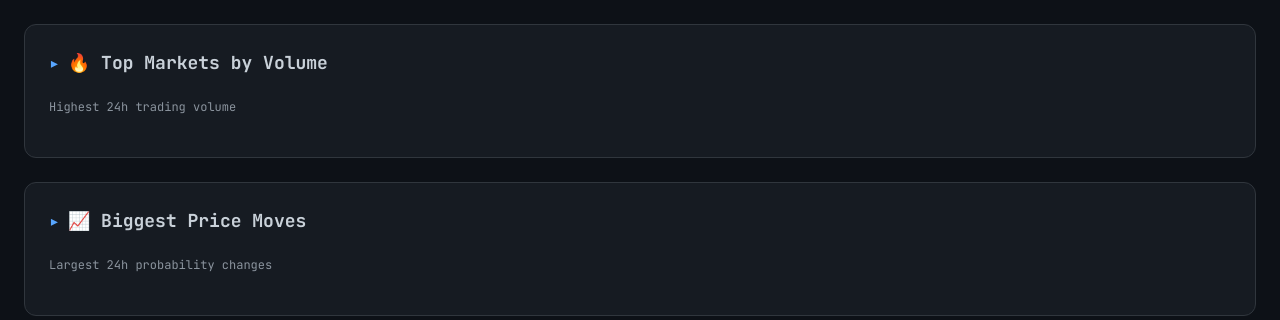
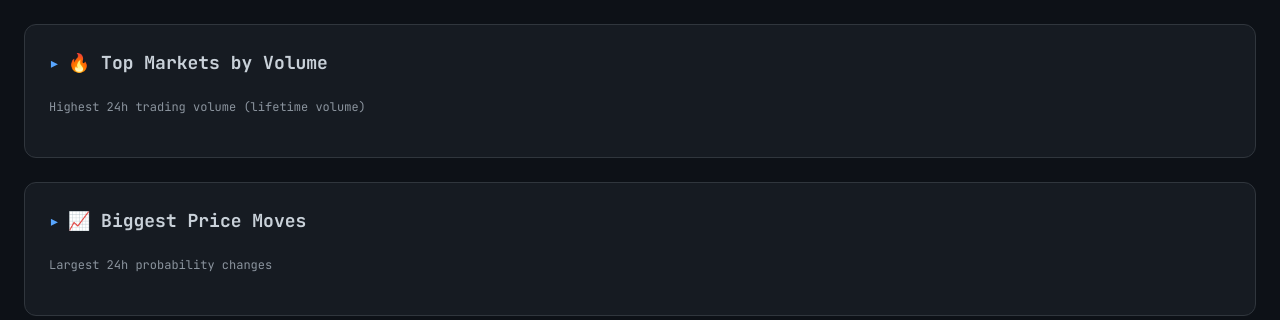
Before and after one commit to luisriverag/polymarket_trends, a Flask app: page / in a window 1280 px wide. Shown: the part 1029-1349 px from the top of the page. Run offline with Flask 3, Linux system fonts and the light colour scheme; data comes from the database, SQL or seed files in the repository; data that the repository does not hold is empty.

Commit message:
Fix volume calculation consistency, clarify display labels

```diff
--- a/app.py
+++ b/app.py
@@ -338,12 +338,14 @@ def fetch_markets():
     try:
         all_markets = []
         seen_ids = set()
+        has_more = True
+        max_offset = 10000
 
-        for offset in range(0, 20000, 200):
+        for offset in range(0, max_offset, 200):
             params = {"closed": "false", "limit": 200, "offset": offset}
             batch = fetch_with_retry(f"{GAMMA_API}/markets", params=params)
             if not batch:
-                continue
+                break
             for m in batch:
                 if m.get("id") not in seen_ids:
                     seen_ids.add(m.get("id"))
@@ -410,7 +412,7 @@ def calculate_volume_history(markets, events=None):
 
     if events:
         for event in events:
-            vol = float(event.get("volume24hr") or event.get("volume") or 0)
+            vol = float(event.get("volume24hr") or 0)
             total_24h += vol
             tags = event.get("tags", [])
             if tags:
@@ -418,8 +420,7 @@ def calculate_volume_history(markets, events=None):
             else:
                 cat = "Other"
             volume_by_cat[cat] = volume_by_cat.get(cat, 0) + vol
-
-    if not events or total_24h == 0:
+    else:
         for market in markets:
             vol = float(market.get("volume24hr") or 0)
             total_24h += vol
@@ -868,11 +869,12 @@ def index():
 
     if cached_data and cached_analysis:
         markets = cached_data.get("markets", [])
-        total_volume = sum(
-            float(m.get("volume24hr") or m.get("volume") or 0) for m in markets
+        events = cached_data.get("events", [])
+        total_volume = (
+            sum(float(e.get("volume24hr") or 0) for e in events) if events else 0
         )
         active_markets = len(markets)
-        avg_volume = total_volume / active_markets if active_markets > 0 else 0
+        avg_volume = total_volume / len(events) if events else 0
 
         return render_template(
             "index.html",
@@ -900,12 +902,10 @@ def index():
     )
     underdogs = analyze_underdogs(data.get("closed_markets", []))
 
-    total_volume = sum(
-        float(m.get("volume24hr") or m.get("volume") or 0)
-        for m in data.get("markets", [])
-    )
+    events = data.get("events", [])
+    total_volume = sum(float(e.get("volume24hr") or 0) for e in events)
     active_markets = len(data.get("markets", []))
-    avg_volume = total_volume / active_markets if active_markets > 0 else 0
+    avg_volume = total_volume / len(events) if events else 0
 
     new_markets_data = []
     for m in data.get("new_markets", [])[:15]:
--- a/templates/index.html
+++ b/templates/index.html
@@ -160,7 +160,7 @@
 
         <section id="top-markets" class="mece-section">
             <h2>🔥 Top Markets by Volume</h2>
-            <p class="section-desc">Highest 24h trading volume</p>
+            <p class="section-desc">Highest 24h trading volume (lifetime volume)</p>
             <div class="mece-grid">
                 {% for event in events[:12] %}
                 <div class="mece-card" onclick="window.open('{{ event.url }}', '_blank')">
@@ -168,7 +168,7 @@
                     <div class="mece-content">
                         <div class="mece-title">{{ event.question }}</div>
                         <div class="mece-stats">
-                            <span class="mece-vol">${{ "%.1f"|format(event.volume24hr/1e6) }}M <span class="vol-total">({{ "%.1f"|format(event.volume/1e6) }}M)</span></span>
+                            <span class="mece-vol">${{ "%.1f"|format(event.volume24hr/1e6) }}M <span class="vol-total">(${{ "%.0f"|format(event.volume/1e6) }}M)</span></span>
                         </div>
                     </div>
                 </div>
```
